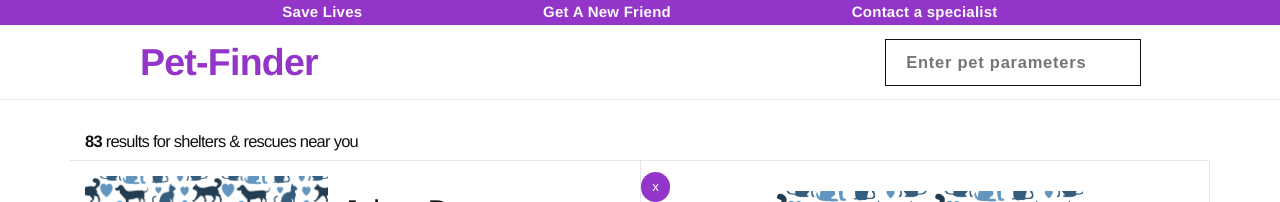
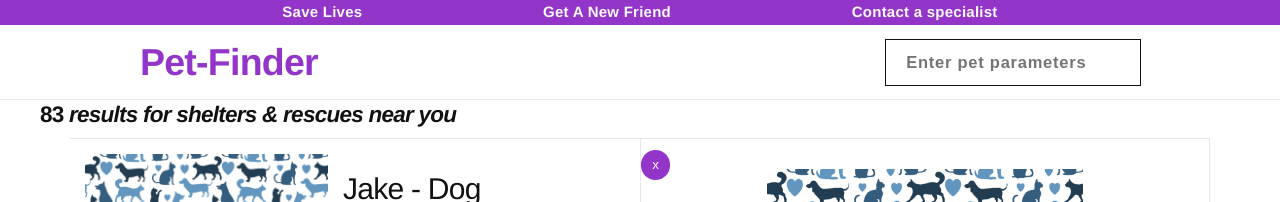
Before and after one commit to MxxSantiago/pet-finder, a React (Create React App) app: page / in a window 1280 px wide. Shown: the top 202 px of the page. Built offline with nearby package versions, Linux system fonts and the light colour scheme.

Commit message:
refactor: changed class name

```diff
--- a/src/components/molecules/Results/results.module.scss
+++ b/src/components/molecules/Results/results.module.scss
@@ -5,7 +5,7 @@
     width: 100%;
     max-width: $container-max-width;
 
-    .results {
+    .result {
         font-size: 1.1rem;
         margin-left: 3rem;
         padding: 2rem 0 0 0;
```
